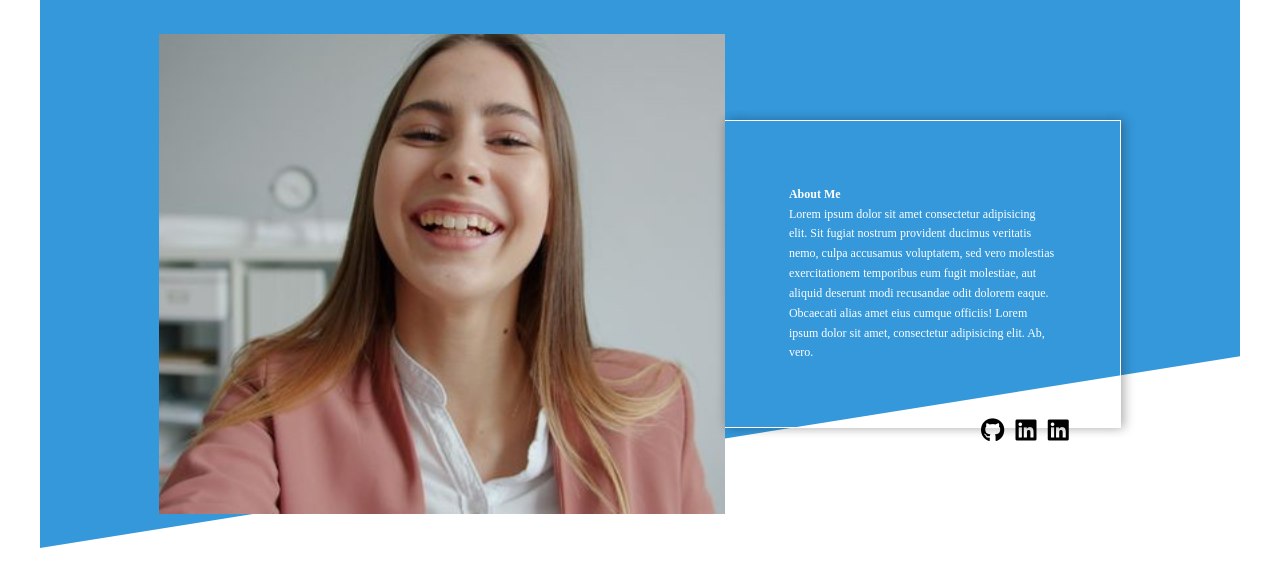
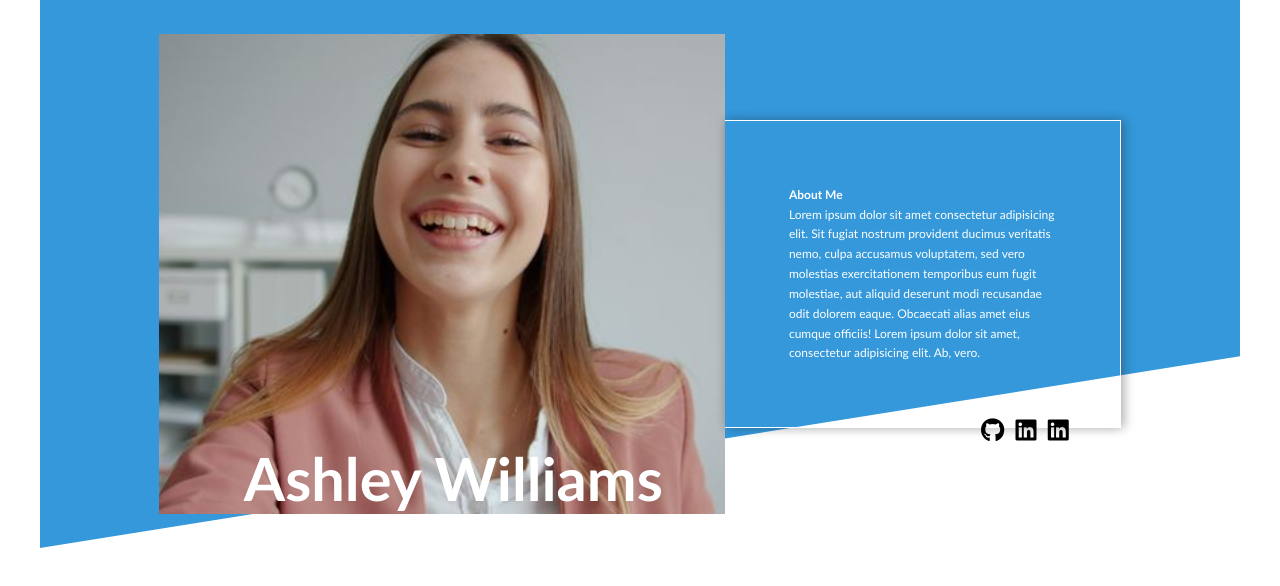
Before and after one commit to Jaouad2982/homepage, a plain HTML site: page index.html in a window 1280 px wide. Drawn offline with Linux system fonts and the light colour scheme.

Commit message:
adjust the header section | h1 to img

```diff
--- a/index.html
+++ b/index.html
@@ -14,7 +14,7 @@
     <main class="main-section">
       <section class="header-section">
         <div class="header-section-polygon">
-          <div class="image-section"></div>
+          <div class="image-section"><h1>Ashley Williams</h1></div>
           <div class="paragraph">
             <h4>About Me</h4>
             <p>
--- a/style.css
+++ b/style.css
@@ -6,6 +6,7 @@
 
 html {
   font-size: 62%;
+  font-family: "Gill Sans", "Gill Sans MT", Calibri, "Trebuchet MS", sans-serif;
 }
 
 .main-section {
@@ -50,6 +51,15 @@ html {
   height: 60vh;
 }
 
+.image-section h1 {
+  font-size: 6rem;
+  position: absolute;
+  bottom: 0;
+  left: 15%;
+  color: white;
+  font-family: "Gill Sans", "Gill Sans MT", Calibri, "Trebuchet MS", sans-serif;
+}
+
 .paragraph {
   width: 35%;
   color: white;
```
